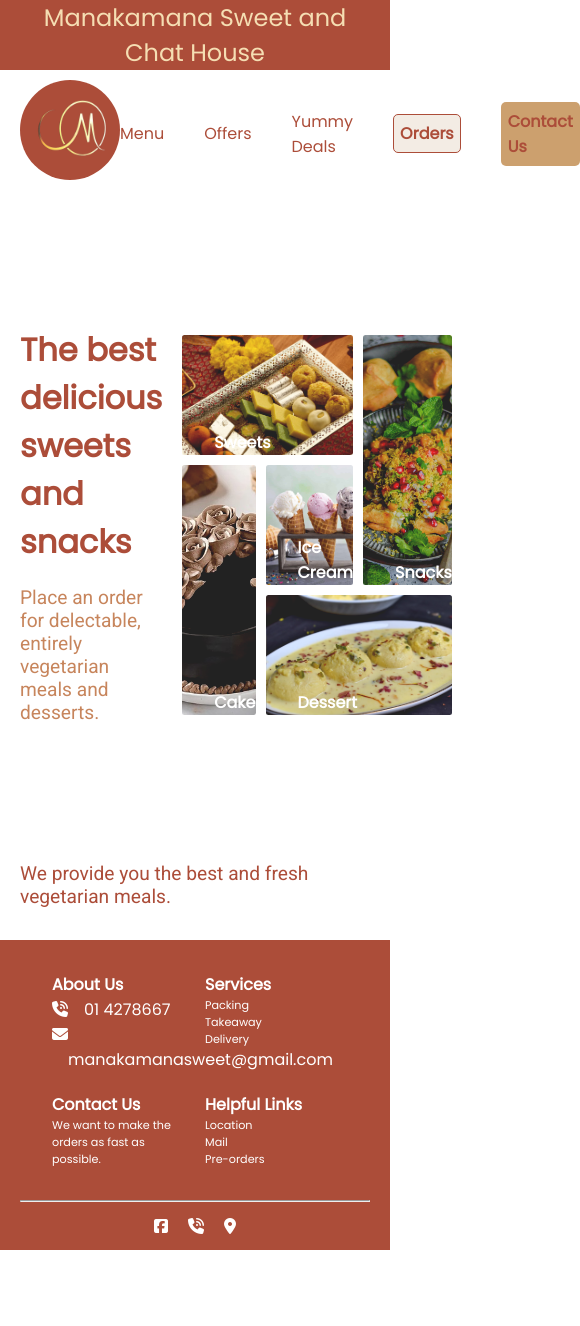
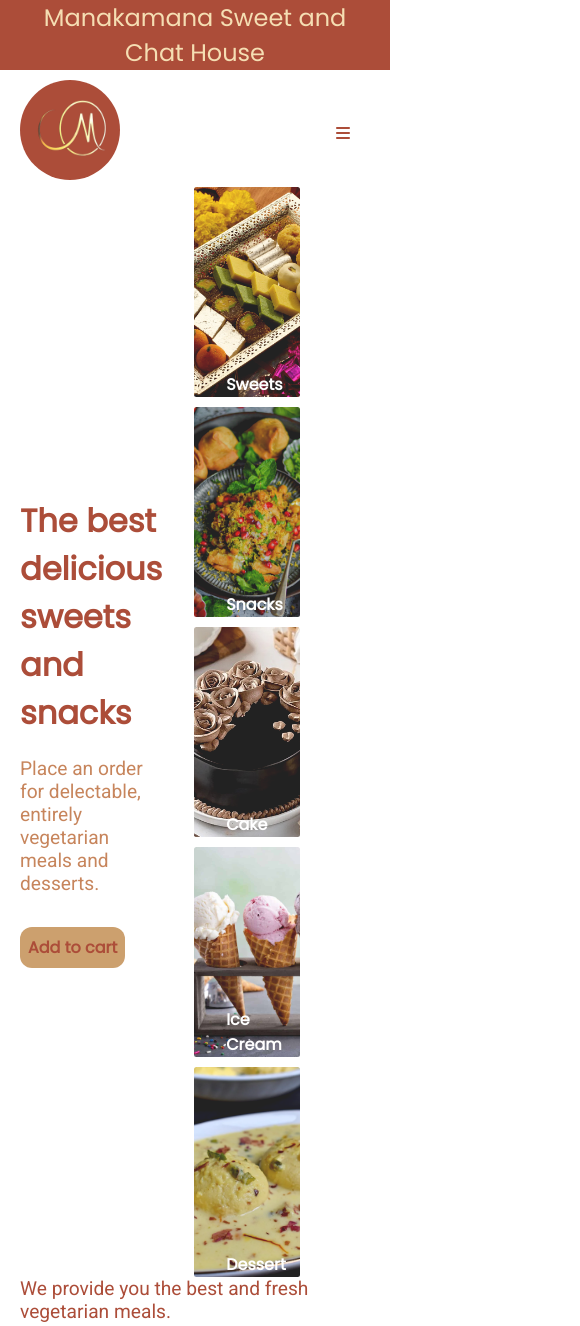
Before and after one commit to Sonssss/Food-Ordering, a plain HTML site: page index.html in a window 390 px wide. Shown: the top 1326 px of the page, 580 px wide, since content can reach past the window. Before the commit the page ends 1250 px from the top, so only its background shows below. Drawn offline with Linux system fonts and the light colour scheme.

Commit message:
feat:responsive

```diff
--- a/index.css
+++ b/index.css
@@ -87,9 +87,10 @@ a {
 
 .primary-button {
   background-color: rgb(204, 160, 110);
-  border-radius: 5px;
-  padding: 7px;
+  border-radius: 12px;
+  padding: 8px;
   font-weight: 600;
+  text-align: center;
 }
 
 .primary-button:hover {
@@ -124,6 +125,10 @@ ul {
   flex-basis: 730px;
 }
 
+.nav-toogle{
+display: none;
+}
+
 /* header section  */
 
 .header-container {
@@ -135,6 +140,7 @@ ul {
 }
 
 .header-left {
+  max-width: 40vw;
   flex-basis: 30%;
 }
 
@@ -142,7 +148,11 @@ ul {
   padding-top: 20px;
 }
 
+.cart{
+  margin-top: 2rem;
+}
 .header-right {
+  width: 100%;
   flex-basis: 80%;
   display: grid;
   gap: 10px;
--- a/index.html
+++ b/index.html
@@ -4,7 +4,9 @@
     <meta charset="UTF-8" />
     <meta name="viewport" content="width=device-width, initial-scale=1.0" />
     <link rel="stylesheet" href="index.css" />
-    <title>Document</title>
+    <link rel="stylesheet" href="media.css">
+    <link rel="icon" href="icon.png">
+    <title>Manakamana Sweets</title>
   </head>
 
   <body>
@@ -26,10 +28,13 @@
             <li><a href="#" class="hover-link">Yummy Deals</a></li>
             <li><a href="#" class="hover-link secondary-button">Orders</a></li>
             <li>
-              <a href="#" class="hover-link primary-button">Contact Us</a>
+              <a href="#" class="hover-link secondary-button">Contact Us</a>
             </li>
           </ul>
         </div>
+        <a href="#" class=" nav-toogle hover-link" >
+          <i class="fa fa-bars" aria-hidden="true"></i>
+        </a>
       </div>
     </nav>
 
@@ -41,6 +46,7 @@
             Place an order for delectable, entirely vegetarian meals and
             desserts.
           </p>
+          <a href="#" class="hover-link primary-button cart">Add to cart</a>
         </div>
         <div class="header-right">
           <div class="box" id="box-1" style="background-image: url(pro_1.webp)">
@@ -65,7 +71,7 @@
       </div>
     </header>
 
-    <footer class="footer-section">
+    <footer class="footer-section flex">
       <section class="container">
 
         <div class="help-bar">
--- /dev/null
+++ b/media.css
@@ -0,0 +1,33 @@
+@media screen and (max-width:991px){
+    .nav-toogle{
+        display: block;
+        margin-right: 20px;
+    }
+    .nav-link{
+        display: none;
+    }
+}
+
+@media screen and (max-width:1024px) {
+    /* .header-left{
+        flex-direction: column;
+    } */
+
+    .header-right{
+        width: 100%;
+        padding-inline: 12px;
+        grid-auto-rows: 100px;
+    }
+    .box {
+        grid-row: span 2;
+        grid-column: span 2;
+    }
+    .help-bar {
+        display: grid;
+        grid-template-columns: repeat(1,minmax(0,1fr));
+        padding: 2rem;
+        gap: 20px;
+
+      }
+
+}
```
Also changed, not shown: icon.png (added).
